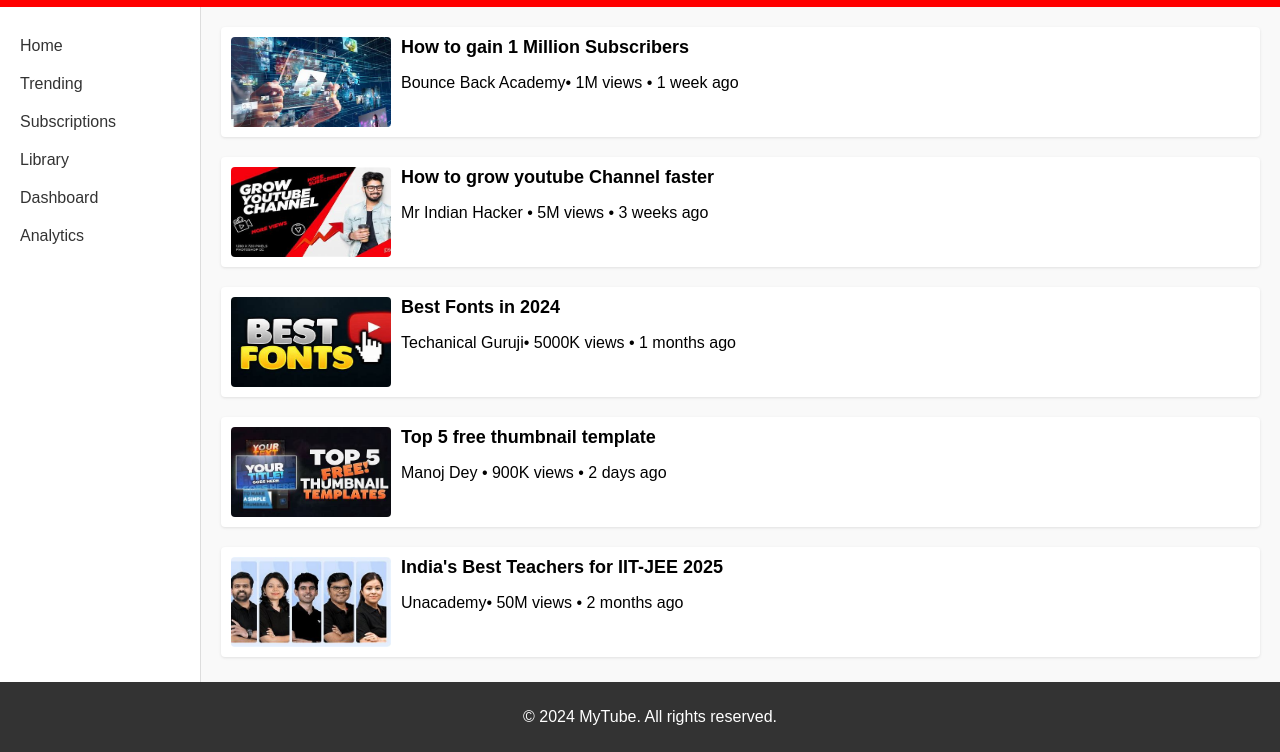
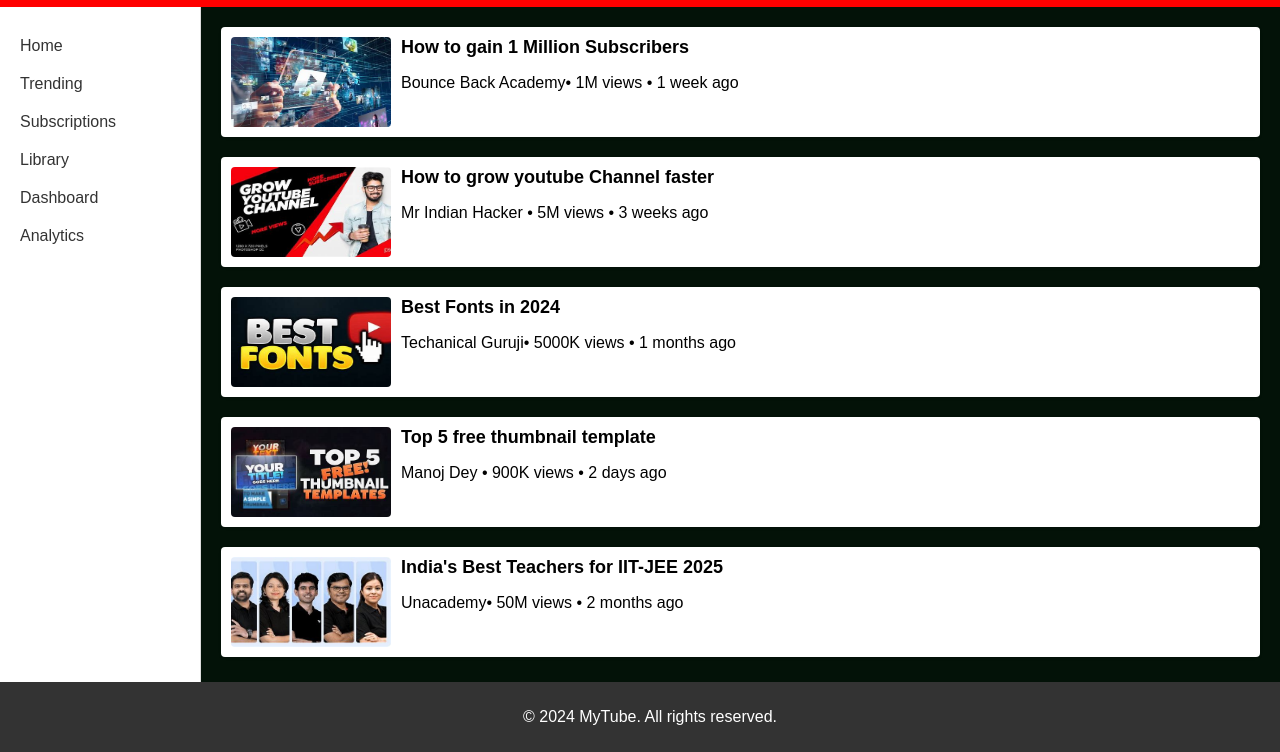
Before and after one commit to Amit292004/Youtube, a plain HTML site: page index.html in a window 1280 px wide. Shown: the part 48-800 px from the top of the page. Drawn offline with Linux system fonts and the light colour scheme.

Commit message:
Update index.html

```diff
--- a/index.html
+++ b/index.html
@@ -8,7 +8,7 @@
         body {
             margin: 0;
             font-family: Arial, sans-serif;
-            background-color: #f9f9f9;
+            background-color: #031208;
         }
 
         header {
```
